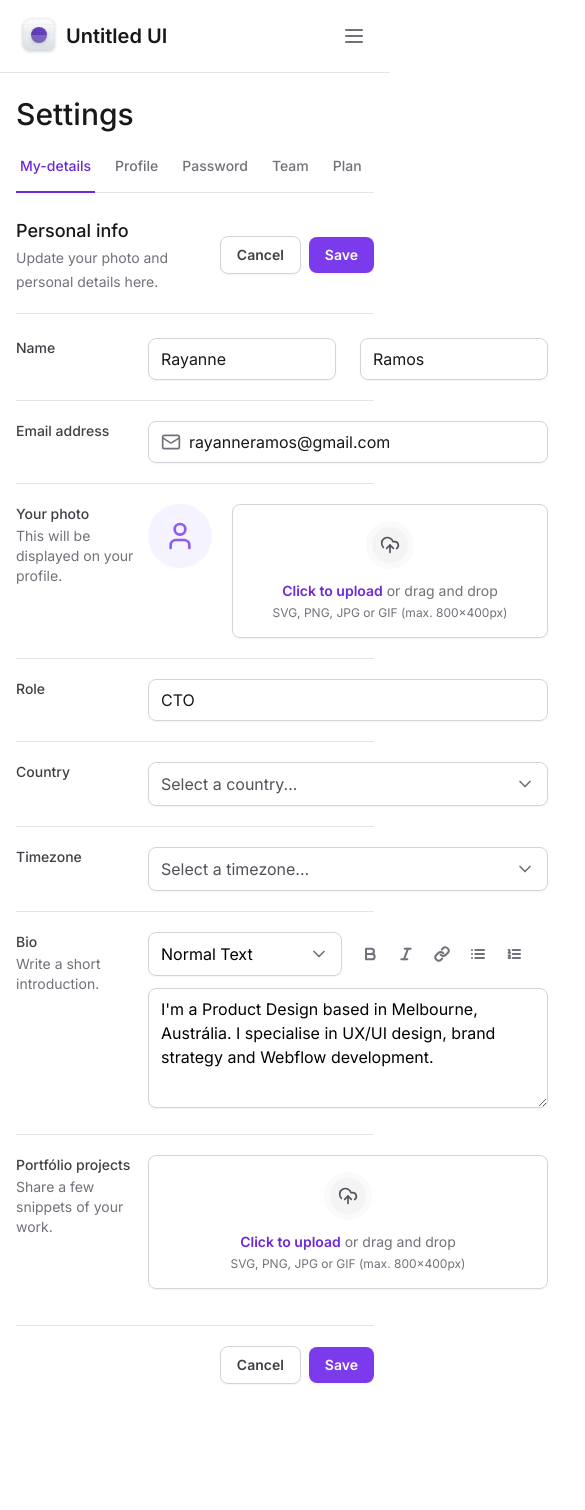
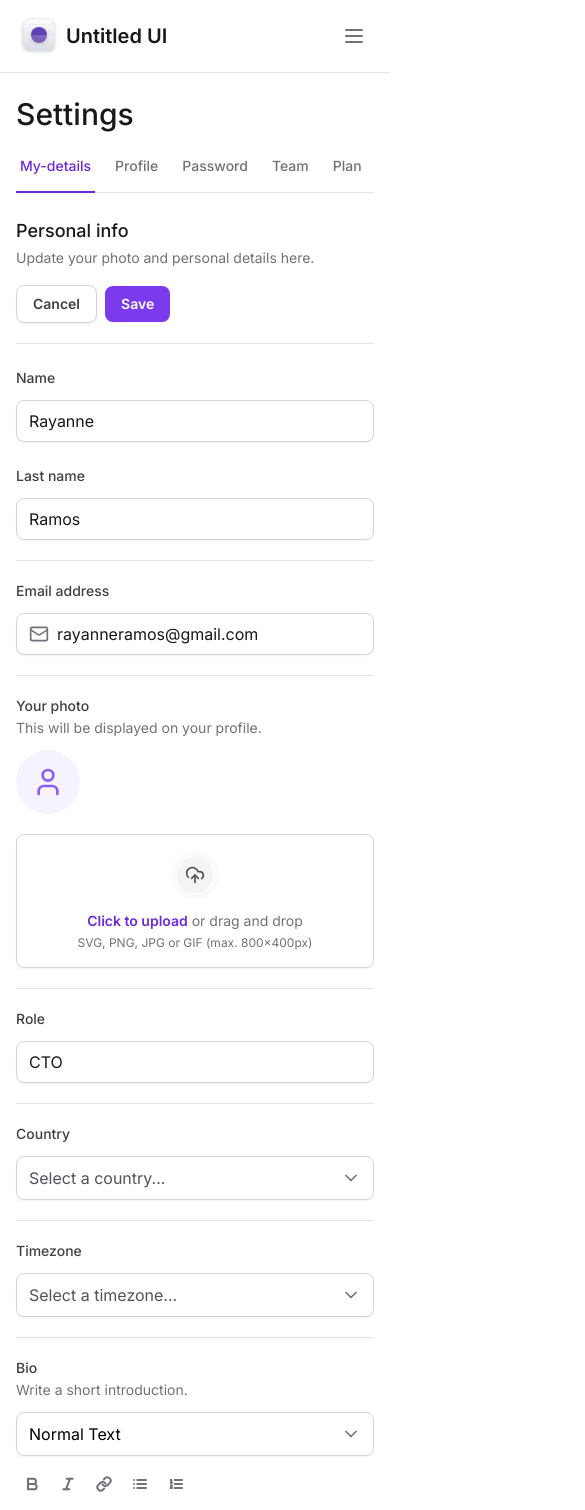
Before and after one commit to RayanneRamos/masterizando-tailwind, a Next.js app: page / in a window 390 px wide. Shown: the top 1510 px of the page, 585 px wide, since content can reach past the window. Before the commit the page ends 1432 px from the top, so only its background shows below. Built offline with nearby package versions, Linux system fonts and the light colour scheme.

Commit message:
responsividade do formulário

```diff
--- a/src/app/page.tsx
+++ b/src/app/page.tsx
@@ -14,7 +14,7 @@ export default function Home() {
       <h1 className="text-3xl font-medium text-zinc-900">Settings</h1>
       <SettingsTabs />
       <div className="mt-6 flex flex-col ">
-        <div className="flex items-center justify-between border-b border-zinc-200 pb-5">
+        <div className="flex flex-col justify-between gap-4 border-b border-zinc-200 pb-5 lg:flex-row lg:items-center">
           <div className="space-y-1">
             <h2 className="text-lg font-medium text-zinc-900">Personal info</h2>
             <span className="text-sm text-zinc-500">
@@ -34,23 +34,31 @@ export default function Home() {
           id="settings"
           className="mt-6 flex w-full flex-col gap-5 divide-y divide-zinc-200"
         >
-          <div className="grid grid-cols-form gap-3">
+          <div className="flex flex-col gap-3 lg:grid lg:grid-cols-form">
             <label
               htmlFor="fisrtname"
               className="text-sm font-medium text-zinc-700"
             >
               Name
             </label>
-            <div className="grid grid-cols-2 gap-6">
+            <div className="flex flex-col gap-6 lg:grid lg:grid-cols-2">
               <InputRoot>
                 <InputControl defaultValue="Rayanne" id="firstname" />
               </InputRoot>
-              <InputRoot>
-                <InputControl defaultValue="Ramos" id="firstname" />
-              </InputRoot>
+              <div className="flex flex-col gap-3 lg:block">
+                <label
+                  htmlFor="lastname"
+                  className="text-sm font-medium text-zinc-700 lg:sr-only"
+                >
+                  Last name
+                </label>
+                <InputRoot>
+                  <InputControl defaultValue="Ramos" id="lastname" />
+                </InputRoot>
+              </div>
             </div>
           </div>
-          <div className="grid grid-cols-form gap-3 pt-5">
+          <div className="flex flex-col gap-3 pt-5 lg:grid lg:grid-cols-form">
             <label
               htmlFor="email"
               className="text-sm font-medium text-zinc-700"
@@ -69,7 +77,7 @@ export default function Home() {
               />
             </InputRoot>
           </div>
-          <div className="grid grid-cols-form gap-3 pt-5">
+          <div className="flex flex-col gap-3 pt-5 lg:grid lg:grid-cols-form">
             <label
               htmlFor="photo"
               className="text-sm font-medium text-zinc-700"
@@ -79,13 +87,13 @@ export default function Home() {
                 This will be displayed on your profile.
               </span>
             </label>
-            <FileInput.Root className="flex items-start gap-5">
+            <FileInput.Root className="flex flex-col gap-5 lg:flex-row lg:items-start">
               <FileInput.ImagePreview />
               <FileInput.Trigger />
               <FileInput.Control />
             </FileInput.Root>
           </div>
-          <div className="grid grid-cols-form gap-3 pt-5">
+          <div className="flex flex-col gap-3 pt-5 lg:grid lg:grid-cols-form">
             <label htmlFor="role" className="text-sm font-medium text-zinc-700">
               Role
             </label>
@@ -94,7 +102,7 @@ export default function Home() {
               <InputControl defaultValue="CTO" id="role" />
             </InputRoot>
           </div>
-          <div className="grid grid-cols-form gap-3 pt-5">
+          <div className="flex flex-col gap-3 pt-5 lg:grid lg:grid-cols-form">
             <label
               htmlFor="country"
               className="text-sm font-medium text-zinc-700"
@@ -108,7 +116,7 @@ export default function Home() {
               <SelectItem value="fr" text="France" />
             </Select>
           </div>
-          <div className="grid grid-cols-form gap-3 pt-5">
+          <div className="flex flex-col gap-3 pt-5 lg:grid lg:grid-cols-form">
             <label
               htmlFor="timezone"
               className="text-sm font-medium text-zinc-700"
@@ -124,7 +132,7 @@ export default function Home() {
               <SelectItem value="utc3" text="América São Paulo (UTC-03:00)" />
             </Select>
           </div>
-          <div className="grid grid-cols-form gap-3 pt-5">
+          <div className="flex flex-col gap-3 pt-5 lg:grid lg:grid-cols-form">
             <label htmlFor="bio" className="text-sm font-medium text-zinc-700">
               Bio
               <span className="mt-0.5 block text-sm font-normal text-zinc-500">
@@ -133,7 +141,7 @@ export default function Home() {
             </label>
 
             <div className="space-y-3">
-              <div className="grid grid-cols-2 gap-3">
+              <div className="flex flex-col gap-3 lg:grid lg:grid-cols-2">
                 <Select placeholder="" defaultValue="normal">
                   <SelectItem value="normal" text="Normal Text" />
                   <SelectItem value="md" text="Markdown" />
@@ -165,7 +173,7 @@ export default function Home() {
               />
             </div>
           </div>
-          <div className="grid grid-cols-form gap-3 pt-5">
+          <div className="flex flex-col gap-3 pt-5 lg:grid lg:grid-cols-form">
             <label
               htmlFor="projects"
               className="text-sm font-medium text-zinc-700"
```
